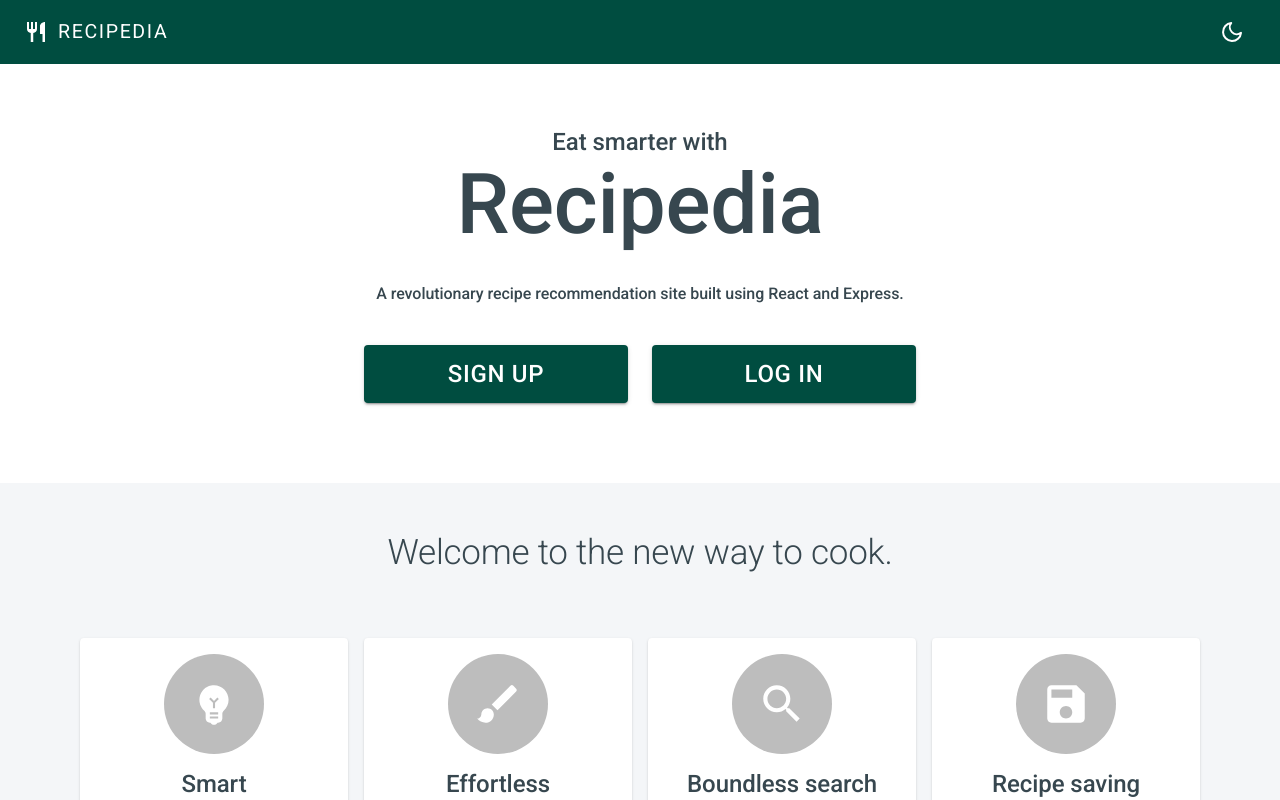
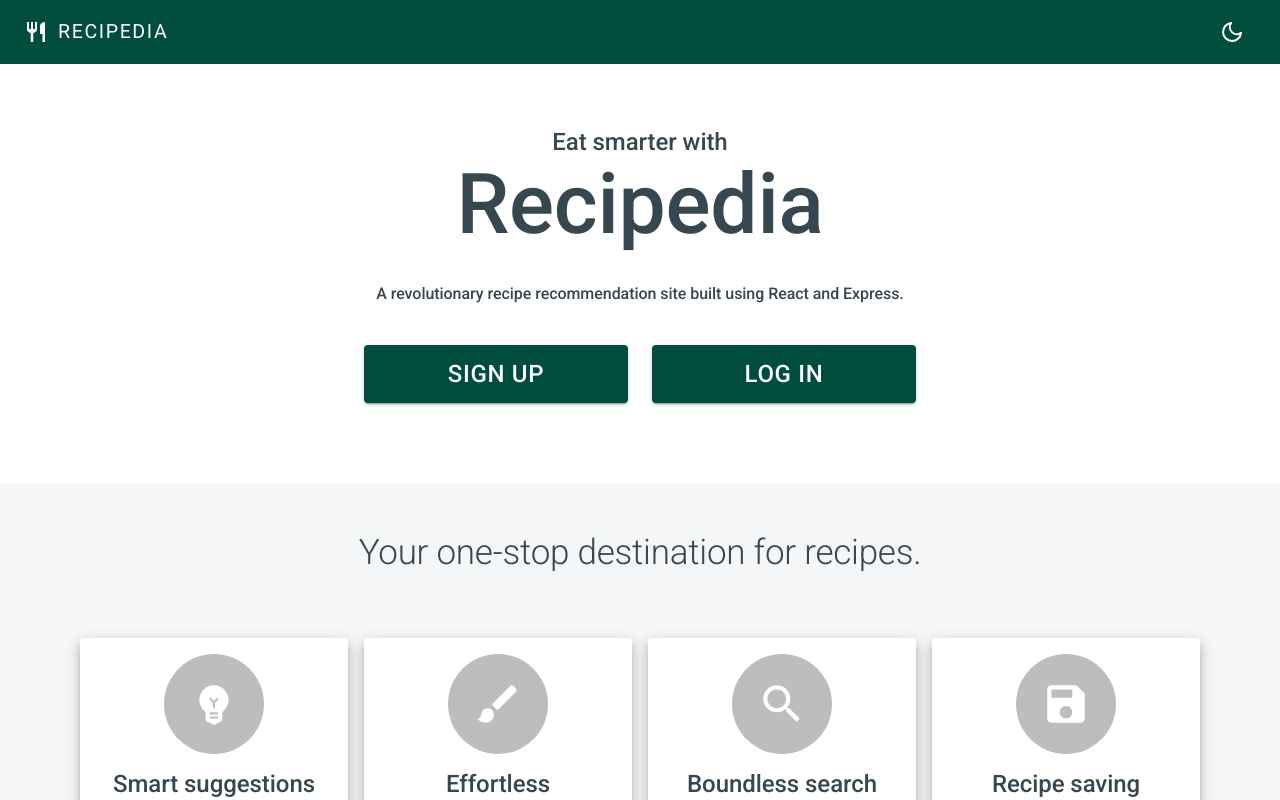
Before and after one commit to W8-Recipedia/Recipedia, a React (Create React App) app in the folder client/: page / in a window 1280 px wide. Built offline with nearby package versions, Linux system fonts and the light colour scheme.

Commit message:
Raises cards & modifies text

```diff
--- a/client/src/pages/landing/index.js
+++ b/client/src/pages/landing/index.js
@@ -177,14 +177,18 @@ const LandingView = ({ toggleDarkMode }) => {
           </Container>
         </Box>
         <Box>
-            <Typography color="textSecondary" className={classes.midTitle} variant="h1">
-              Welcome to the new way to cook.
-            </Typography>
+          <Typography
+            color="textSecondary"
+            className={classes.midTitle}
+            variant="h1"
+          >
+            Your one-stop destination for recipes.
+          </Typography>
         </Box>
         <Box m={10} mt={8} mb={12}>
           <Grid container spacing={2}>
             <Grid item xs={12} sm={6} md={3}>
-              <Card>
+              <Card raised>
                 <Box p={2}>
                   <Box display="flex" justifyContent="center" pb={2}>
                     <Avatar className={classes.avatar}>
@@ -192,7 +196,7 @@ const LandingView = ({ toggleDarkMode }) => {
                     </Avatar>
                   </Box>
                   <Typography gutterBottom variant="h3" align="center">
-                    Smart recommendations
+                    Smart suggestions
                   </Typography>
 
                   <Typography className={classes.cardDescriptions}>
@@ -203,7 +207,7 @@ const LandingView = ({ toggleDarkMode }) => {
               </Card>
             </Grid>
             <Grid item xs={12} sm={6} md={3}>
-              <Card>
+              <Card raised>
                 <Box p={2}>
                   <Box display="flex" justifyContent="center" pb={2}>
                     <Avatar className={classes.avatar}>
@@ -221,7 +225,7 @@ const LandingView = ({ toggleDarkMode }) => {
               </Card>
             </Grid>
             <Grid item xs={12} sm={6} md={3}>
-              <Card>
+              <Card raised>
                 <Box p={2}>
                   <Box display="flex" justifyContent="center" pb={2}>
                     <Avatar className={classes.avatar}>
@@ -239,7 +243,7 @@ const LandingView = ({ toggleDarkMode }) => {
               </Card>
             </Grid>
             <Grid item xs={12} sm={6} md={3}>
-              <Card>
+              <Card raised>
                 <Box p={2}>
                   <Box display="flex" justifyContent="center" pb={2}>
                     <Avatar className={classes.avatar}>
```
